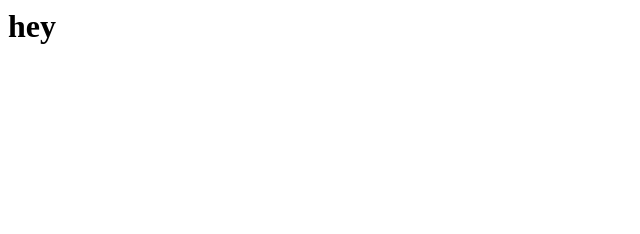
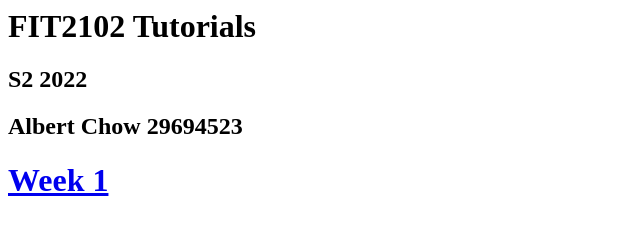
Before and after one commit to abhchow/FIT2102-Tutorials, a plain HTML site: page index.html in a window 1280 px wide. Shown: the whole page, without its empty margins (0-640 px from the left). Drawn offline with Linux system fonts and the light colour scheme.

Commit message:
updated index

```diff
--- a/index.html
+++ b/index.html
@@ -1 +1,4 @@
-<h1> hey </h1>
+<h1>FIT2102 Tutorials</h1>
+<h2>S2 2022</h2>
+<h2>Albert Chow 29694523</h2>
+<h1><a href="Week1/worksheetChecklist.html">Week 1</a></h1>
```
